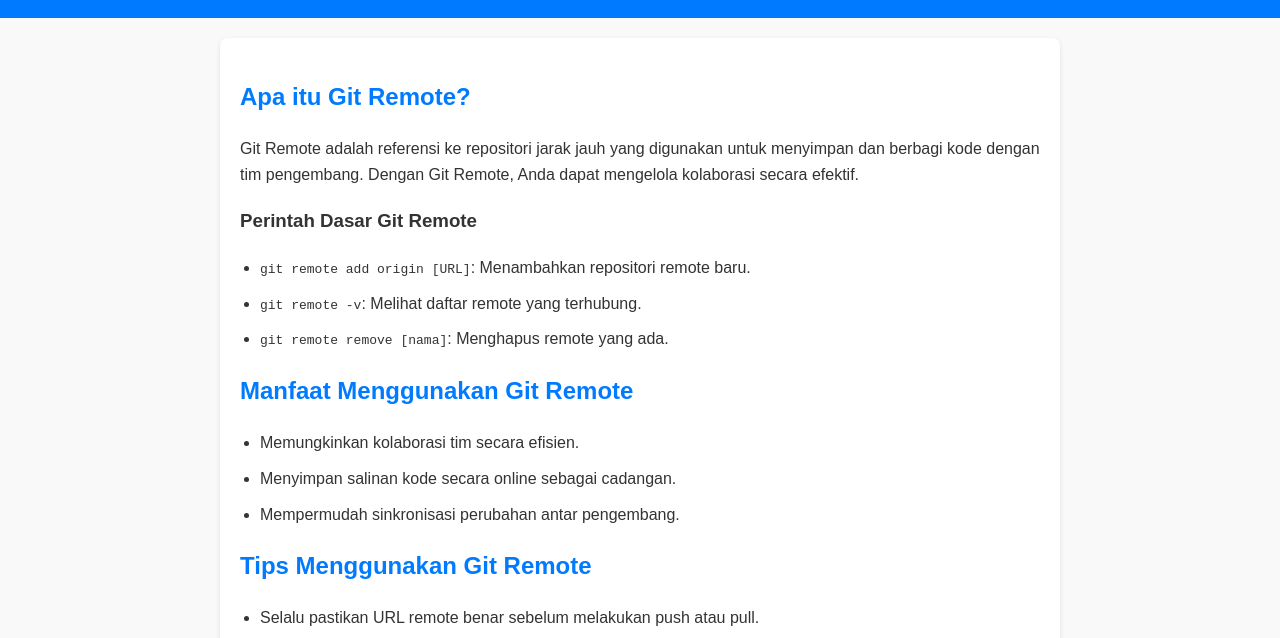
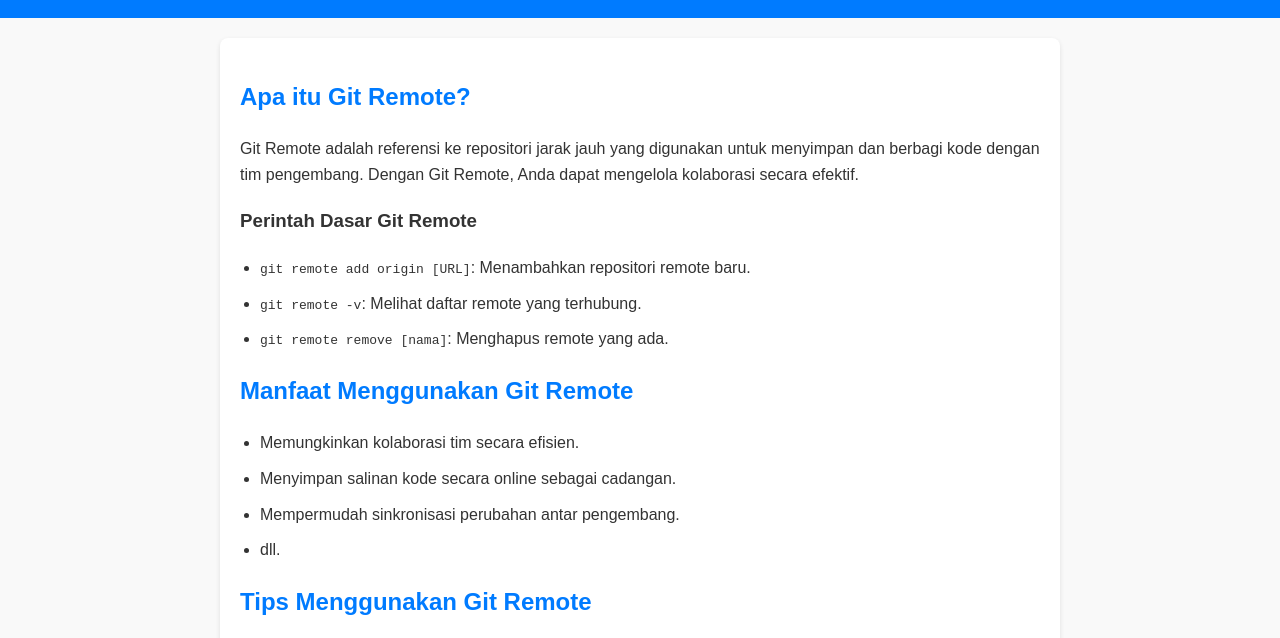
Before and after one commit to user0001-git/My-git-test, a plain HTML site: page index.html in a window 1280 px wide. Shown: the part 96-734 px from the top of the page. Drawn offline with Linux system fonts and the light colour scheme.

Commit message:
Adding paragraf li

```diff
--- a/index.html
+++ b/index.html
@@ -82,6 +82,7 @@
             <li>Memungkinkan kolaborasi tim secara efisien.</li>
             <li>Menyimpan salinan kode secara online sebagai cadangan.</li>
             <li>Mempermudah sinkronisasi perubahan antar pengembang.</li>
+            <li>dll.</li>
         </ul>
 
         <h2>Tips Menggunakan Git Remote</h2>
```
